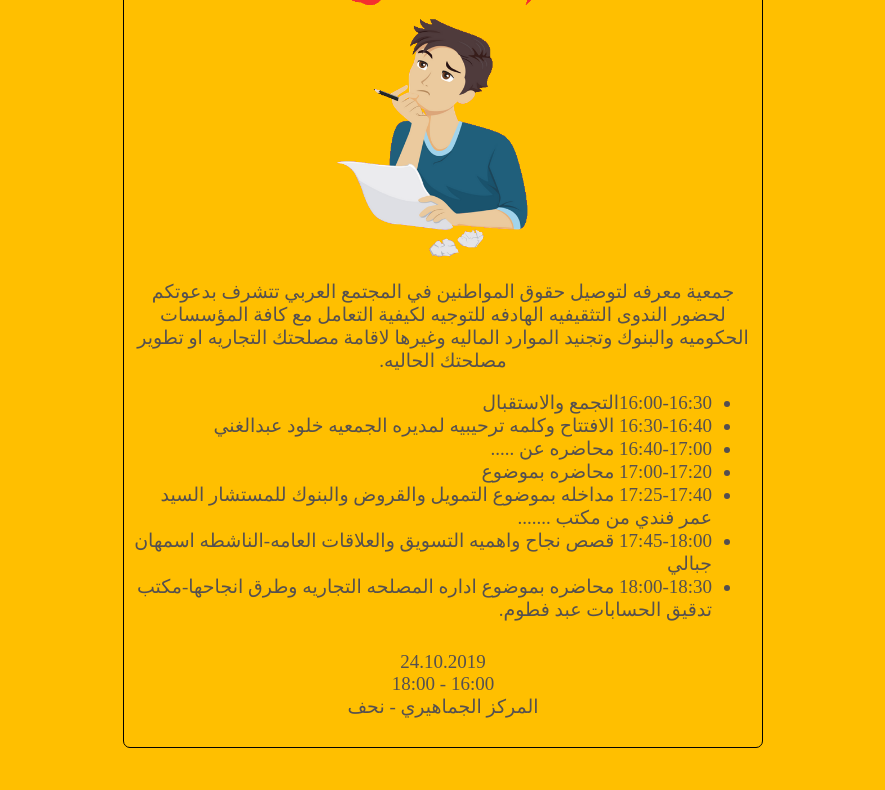
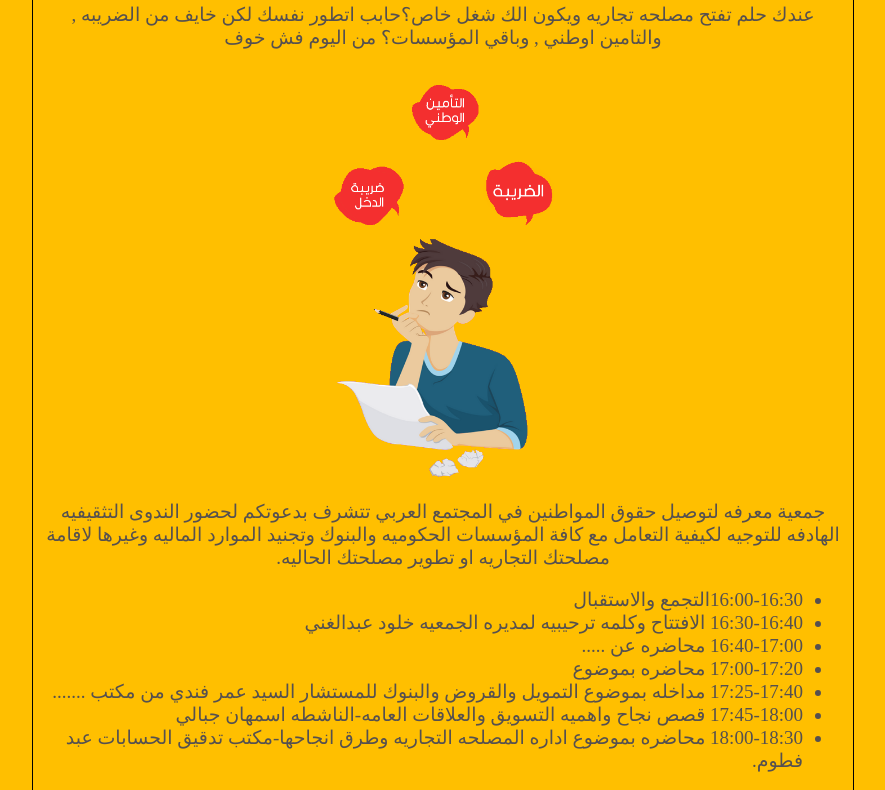
Before and after one commit to marefh/events, a plain HTML site: page 24-10-19/index.html in a window 1280 px wide. Shown: the part 264-1054 px from the top of the page, without its empty margins (197-1082 px from the left). Before the commit the page ends 1012 px from the top, so only its background shows below. Drawn offline with Linux system fonts and the light colour scheme.

Commit message:
revert to previus version

```diff
--- a/24-10-19/style.css
+++ b/24-10-19/style.css
@@ -4,15 +4,11 @@ body {
 }
 
 .container {
+	margin: auto;
 	max-width: 800px;
 	border: 1px solid black;
 	border-radius: 7px;
 	padding: 10px;
-	position: absolute;
-  top: 50%;
-  left: 50%;
-  -ms-transform: translate(-50%, -50%);
-  transform: translate(-50%, -50%);
 }
 
 #logo,
```
